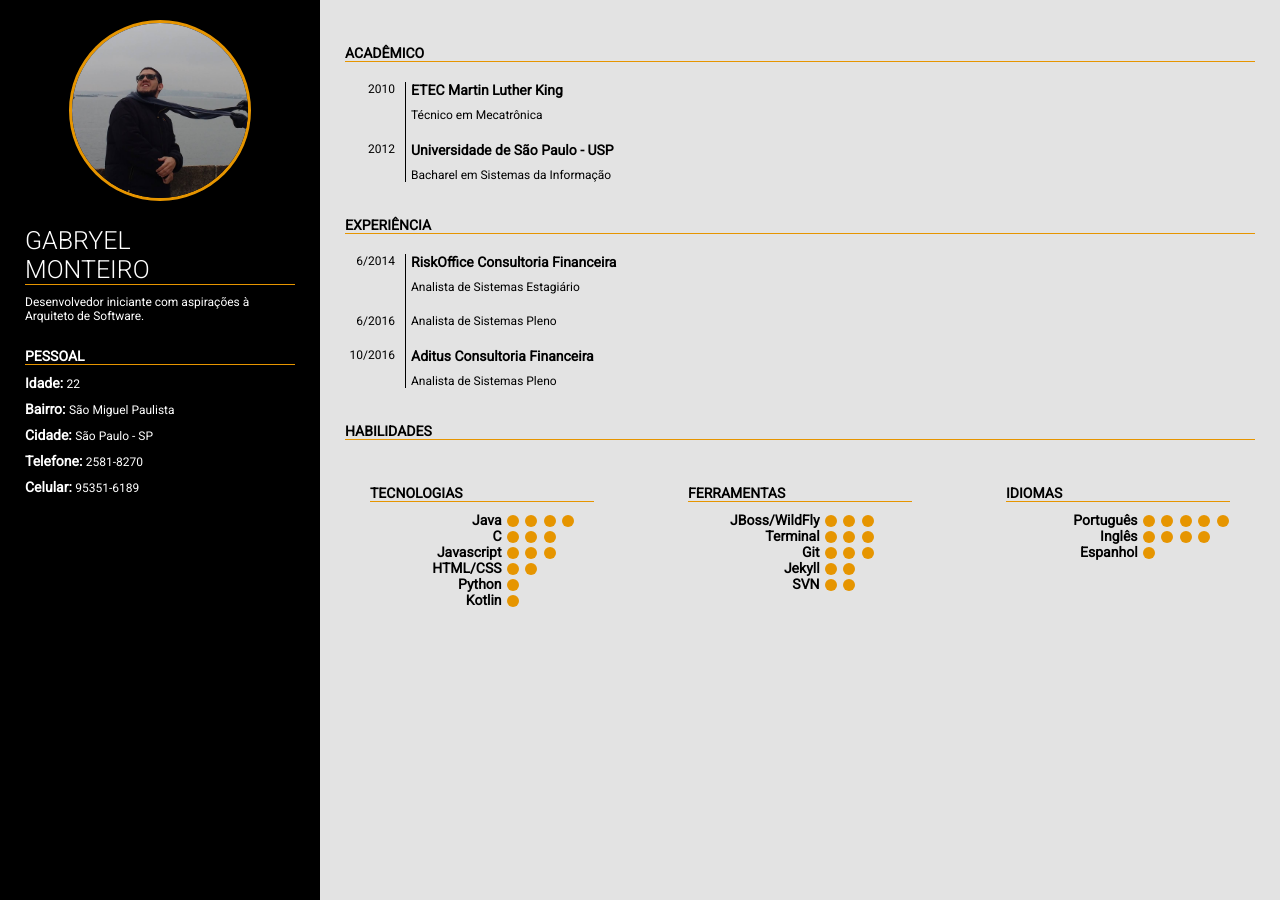
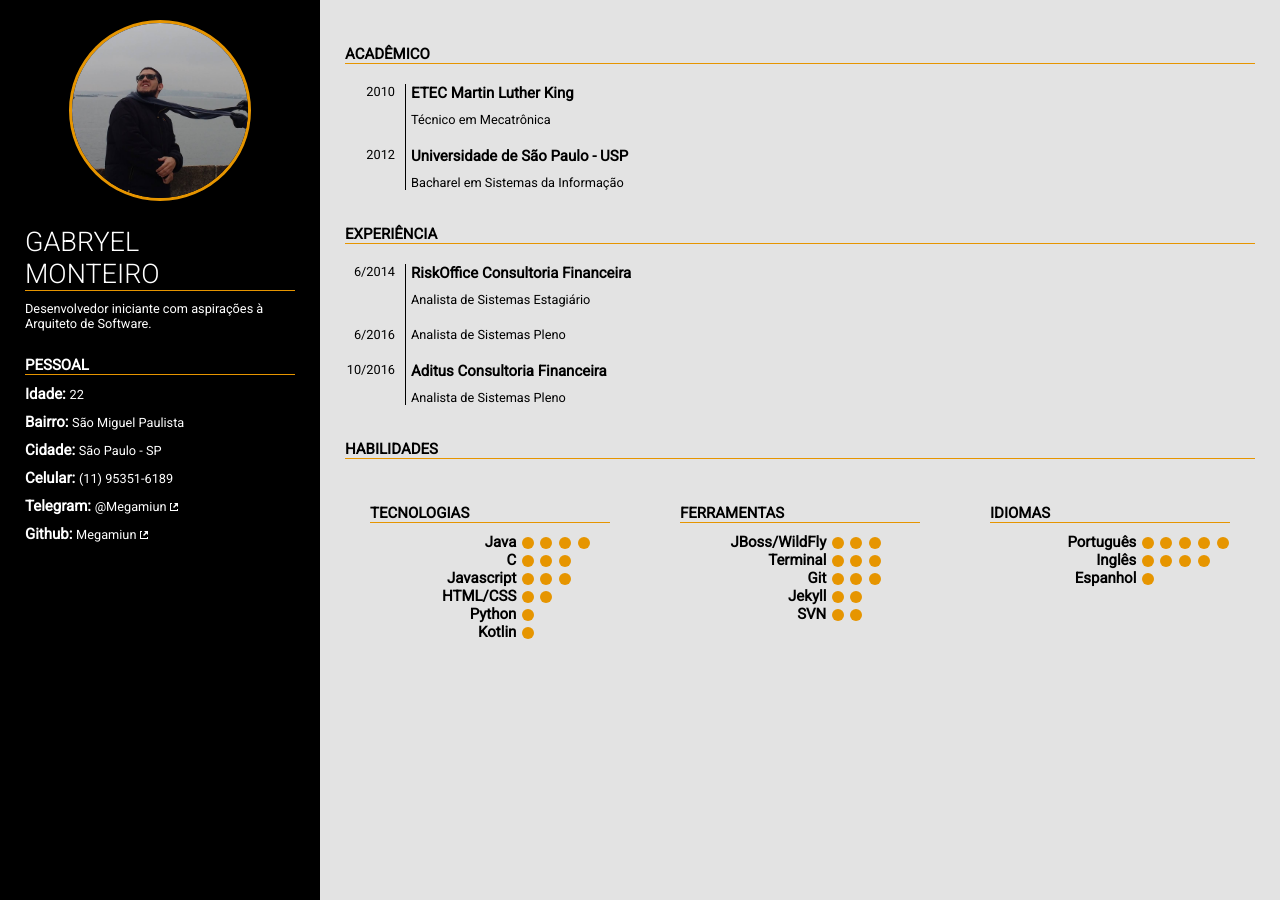
Before and after one commit to Megamiun/Megamiun.github.io, a Jekyll site: the page built from index.html, in a window 1280 px wide. Built offline with Jekyll 4.4.1, drawn with Linux system fonts in a browser that asks for light colours.

Commit message:
Ajustes para impressão melhor

```diff
--- a/_data/personal.json
+++ b/_data/personal.json
@@ -1,7 +1,28 @@
-{
-    "Idade": 22,
-    "Bairro": "São Miguel Paulista",
-    "Cidade": "São Paulo - SP",
-    "Telefone": "2581-8270",
-    "Celular": "95351-6189"
-}
+[
+    {
+        "name": "Idade",
+        "value": 22
+    },
+    {
+        "name": "Bairro",
+        "value": "São Miguel Paulista"
+    },
+    {
+        "name": "Cidade",
+        "value": "São Paulo - SP"
+    },
+    {
+        "name": "Celular",
+        "value": "(11) 95351-6189"
+    },
+    {
+        "name": "Telegram",
+        "value": "@Megamiun",
+        "url": "http://t.me/megamiun"
+    },
+    {
+        "name": "Github",
+        "value": "Megamiun",
+        "url": "https://github.com/Megamiun"
+    }
+]
--- a/_includes/head.html
+++ b/_includes/head.html
@@ -1,14 +1,15 @@
 <head>
    <meta charset="UTF-8">
-   <title>{{ user.name }}</title>
+   <title>{{ site.name }}</title>
 
    <meta name="viewport" content="width=device-width, initial-scale=1">
-   <meta name="author" content="{{ user.name }}">
+   <meta name="author" content="{{ site.name }}">
    <meta property="og:type" content="website">
    <meta property="og:url" content="{{ site.url }}">
    <meta property="og:description" content="{{ site.site-description }}">
 
-   <link rel="stylesheet" href="/css/main.css">
+   <link rel="stylesheet" href="/css/main.css" media="only screen">
+   <link rel="stylesheet" href="/css/print.css" media="only print">
    <link rel="stylesheet" href="/css/category.css">
 
     <link href="https://fonts.googleapis.com/css?family=Roboto:300,400" rel="stylesheet">
--- a/_includes/info.html
+++ b/_includes/info.html
@@ -2,7 +2,15 @@
 
 {% for info in site.data.personal %}
     <div class="block-wrapper" >
-        <p class="item-title" >{{ info[0] }}: </p>
-        <p>{{info[1]}}</p>
+        <p class="item-title" >{{ info.name }}: </p>
+        <p>
+            {% if info.url %}
+                <a href="{{ info.url }}">
+                    {{ info.value }} {% include link-external.svg %}
+                </a>
+            {% else %}
+                {{ info.value }}
+            {% endif %}
+        </p>
     </div>
 {% endfor %}
--- a/_sass/constants.scss
+++ b/_sass/constants.scss
@@ -5,6 +5,7 @@
 $right-font-color: black;
 $left-font-color: white;
 $p-vertical-margin: 10px;
-$font-size: 14px;
+$description-font-size: 0.85em;
+$font-size: 15px;
 
 $small-screen-breakpoint: 50em;
--- a/css/category.scss
+++ b/css/category.scss
@@ -18,7 +18,7 @@
     }
 
     p:not(.item-title):not(.category-title) {
-        font-size: 12px;
+        font-size: $description-font-size;
     }
 }
 
--- a/css/main.scss
+++ b/css/main.scss
@@ -18,8 +18,13 @@
     padding: 20px 0;
 }
 
-p {
+p, a {
     margin: $p-vertical-margin 0;
+}
+
+a {
+    color: $left-font-color;
+    text-decoration: none;
 }
 
 #avatar {
@@ -29,7 +34,7 @@
 
 #name {
     font-weight: 300;
-    font-size: 25px;
+    font-size: 1.8em;
 }
 
 .circle {
@@ -45,7 +50,11 @@
     }
 }
 
-@media only screen and (min-width: $small-screen-breakpoint) {
+#personal-panel svg {
+    fill: $left-font-color;
+}
+
+@media screen and (min-width: $small-screen-breakpoint) {
     body {
         min-height: 100vh;
         display: flex;
@@ -73,7 +82,7 @@
     }
 }
 
-@media only screen and (max-width: $small-screen-breakpoint) {
+@media screen and (max-width: $small-screen-breakpoint) {
     #personal-panel {
         background-color: $left-color;
         color: $left-font-color;
--- /dev/null
+++ b/css/print.scss
@@ -0,0 +1,85 @@
+---
+# Front matter comment to ensure Jekyll properly reads file.
+---
+
+@import "constants";
+
+* {
+    max-width: 100%;
+}
+
+body {
+    font-family: Roboto, sans-serif;
+    font-size: $font-size;
+    margin: 0;
+}
+
+body > section {
+    padding: 20px 0;
+}
+
+p, a {
+    margin: $p-vertical-margin 0;
+}
+
+a {
+    color: $left-font-color;
+    text-decoration: none;
+}
+
+#avatar {
+    display: block;
+    margin: 0 auto;
+}
+
+#name {
+    font-weight: 300;
+    font-size: 1.8em;
+}
+
+.circle {
+    border: 3px $highlight-color solid;
+    border-radius: 50%;
+}
+
+.block-wrapper {
+    margin: $p-vertical-margin 0;
+
+    * {
+        display: inline;
+    }
+}
+
+#personal-panel svg {
+    display: none;
+}
+
+body {
+    min-height: 100vh;
+    display: flex;
+}
+
+#personal-panel {
+    background-color: $left-color;
+    color: $left-font-color;
+    flex: 1 0 0;
+}
+
+#professional-panel {
+    background-color: $right-color;
+    color: $right-font-color;
+    flex: 3 0 0;
+}
+
+#small-info-panel {
+    display: none;
+}
+
+#avatar {
+    width: 55%;
+    height: auto;
+}
+
+@page {
+    margin: 0;
+}
```
Also changed, not shown: README.md (added), _includes/link-external.svg (added).
